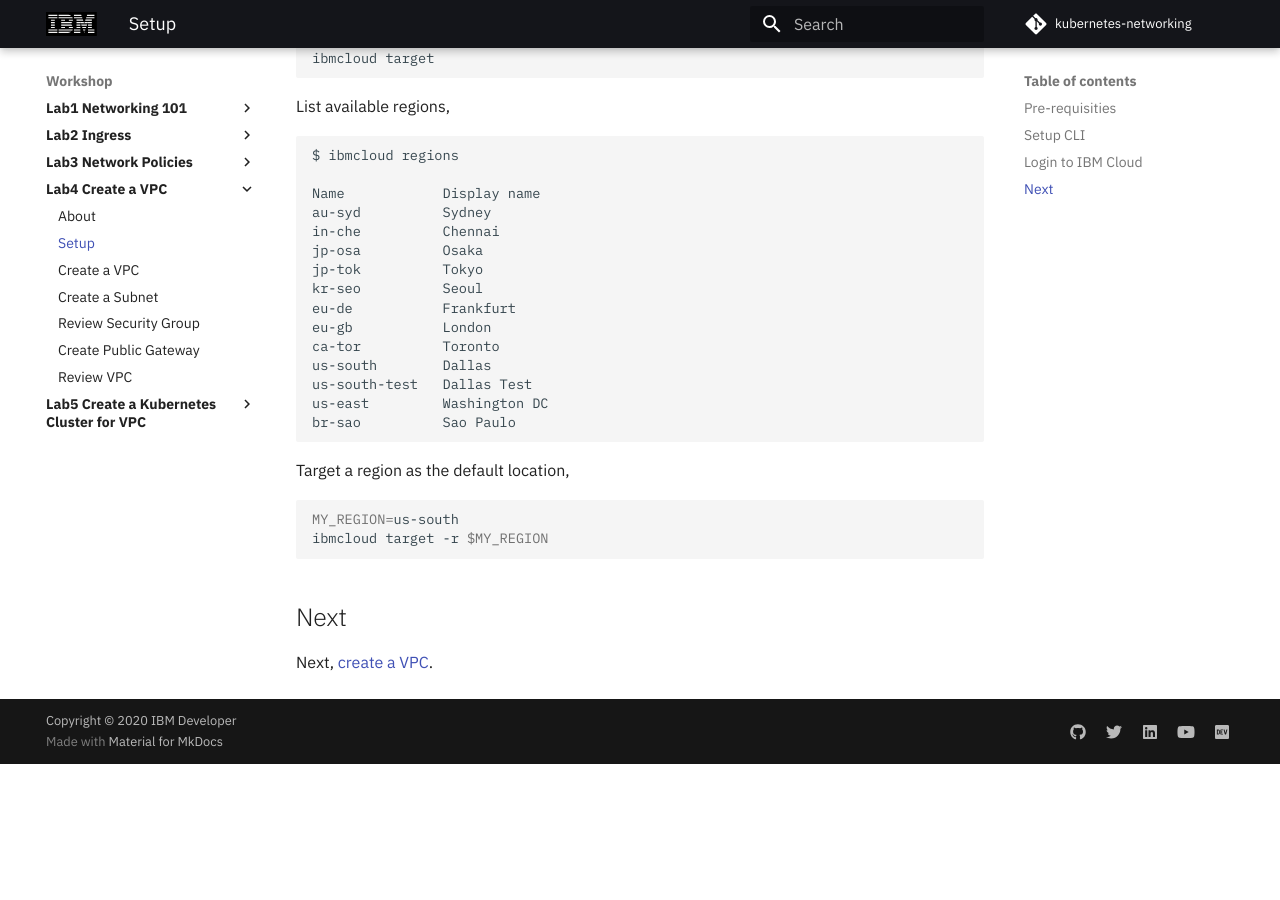
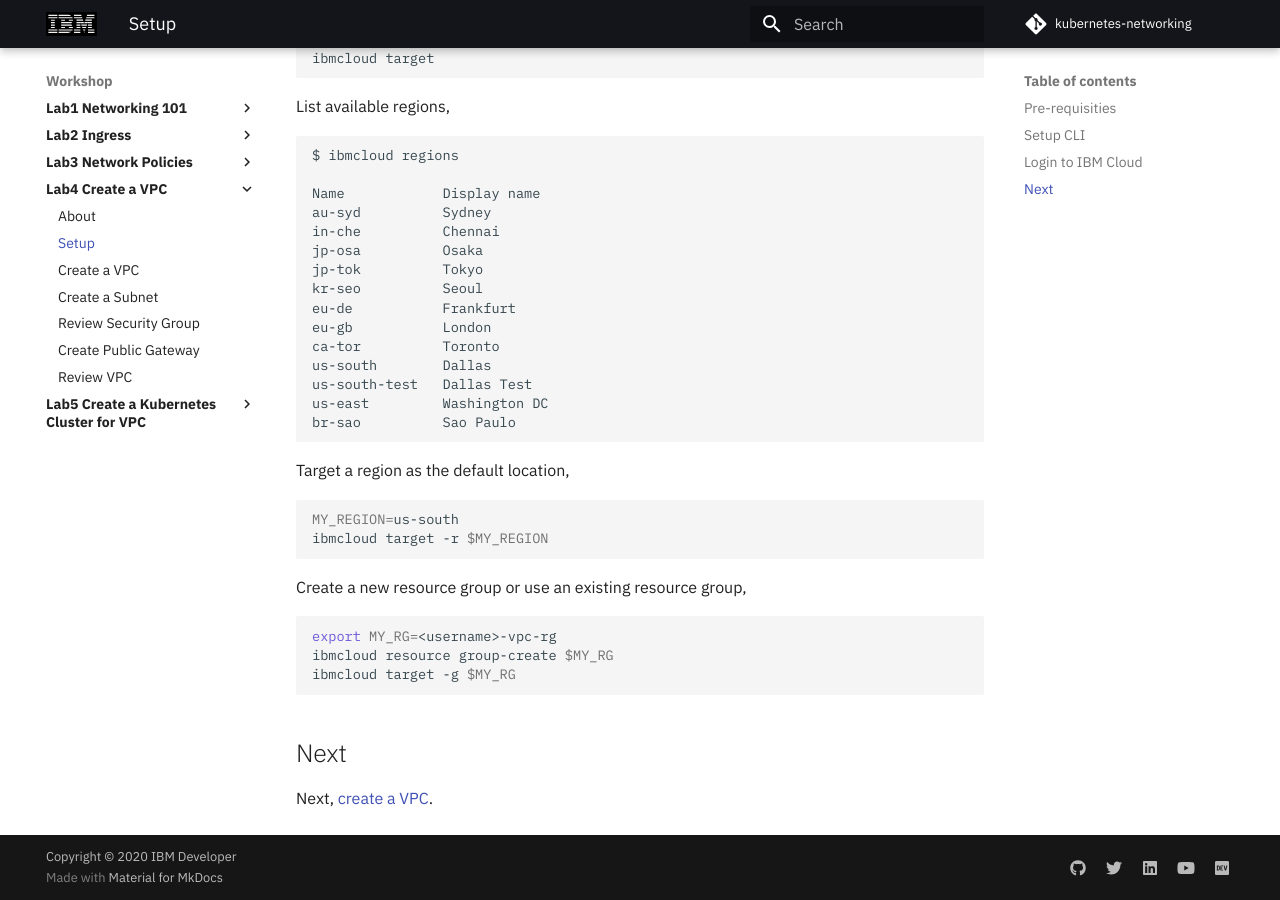
Before and after one commit to IBM/kubernetes-networking, an MkDocs documentation site: the page built from docs/vpc/1_setup.md, in a window 1280 px wide and 900 px high, scrolled down 784 px. Built offline with MkDocs 1.6.1 and Material for MkDocs 9.7.7, drawn with Linux system fonts in a browser that asks for light colours; comment, search, counter and statistics services are not loaded; before the commit the page ends 1548 px from its top, so only the background shows below that.

Commit message:
Add resource group

````diff
--- a/docs/vpc/1_setup.md
+++ b/docs/vpc/1_setup.md
@@ -51,6 +51,14 @@ MY_REGION=us-south
 ibmcloud target -r $MY_REGION
 ```
 
+Create a new resource group or use an existing resource group,
+
+```bash
+export MY_RG=<username>-vpc-rg
+ibmcloud resource group-create $MY_RG
+ibmcloud target -g $MY_RG
+```
+
 ## Next
 
 Next, [create a VPC](2_create_vpc.md).
````
